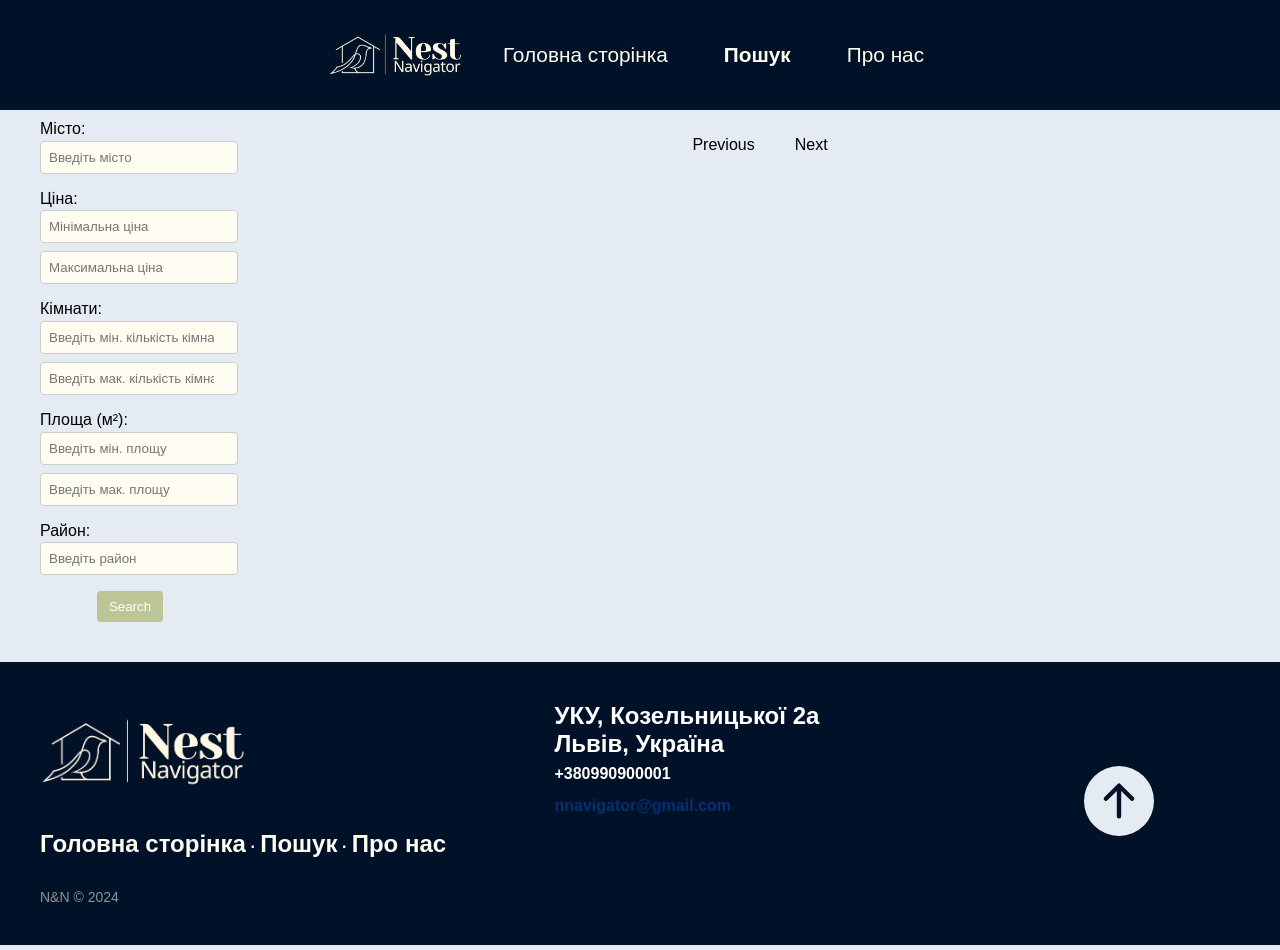
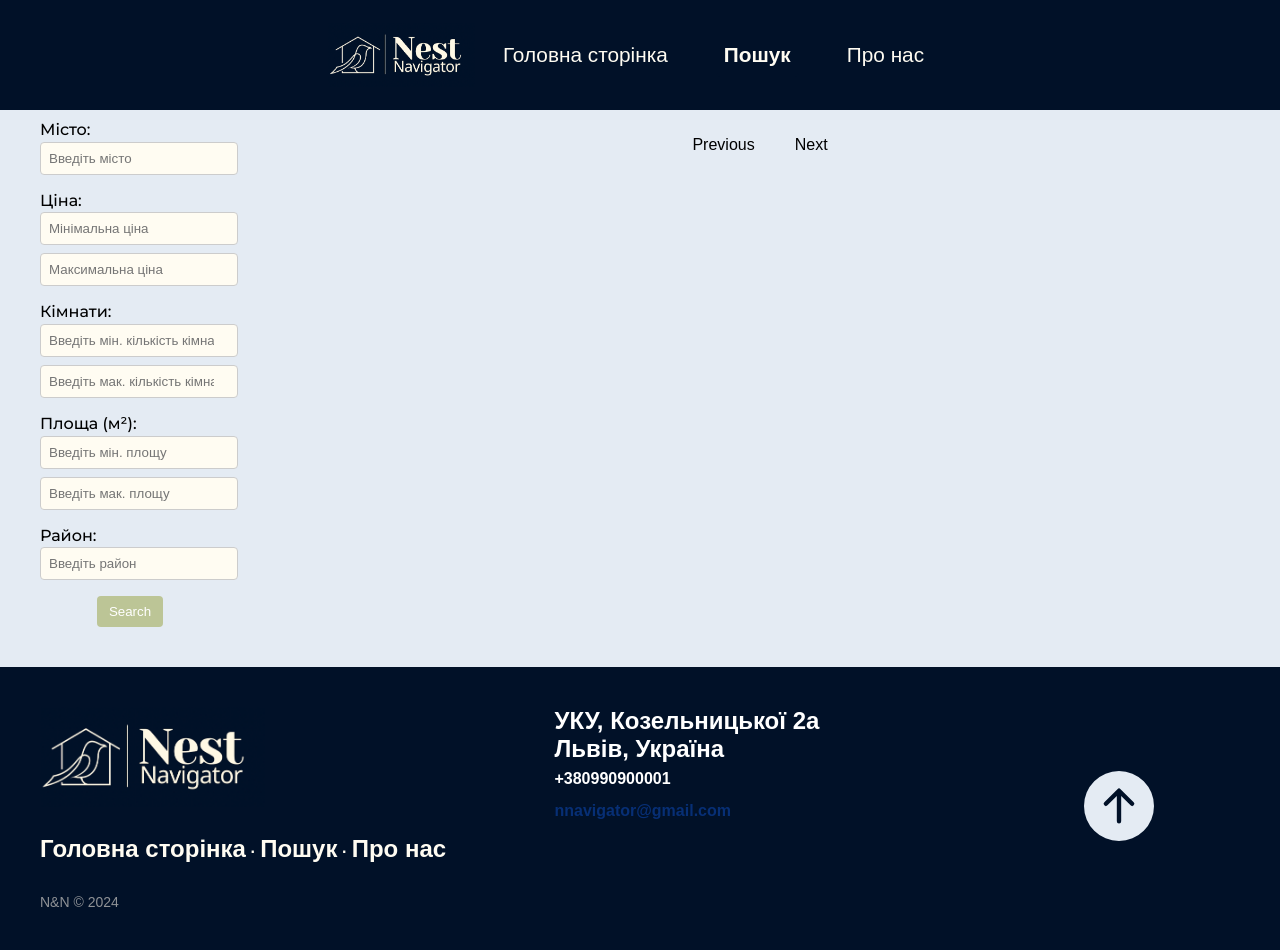
Before and after one commit to viktorpakholok/Nest-Navigator, a Flask app: template website/templates/search_page.html in a window 1280 px wide. Run offline with Flask 3, Linux system fonts and the light colour scheme; the template is opened without the code that fills it: values that come from a table or form of the project are taken from there, others are empty; some libraries are stand-ins or nearby versions.

Commit message:
font change

```diff
--- a/website/static/css/style.css
+++ b/website/static/css/style.css
@@ -19,6 +19,13 @@ body {
 h1 {
   margin-bottom: 0.5em;
   font-size: 6em;
+}
+
+.montserrat-medium {
+  font-family: Montserrat, sans-serif;
+  font-optical-sizing: auto;
+  font-weight: 500;
+  font-style: normal;
 }
 
 
@@ -197,10 +204,10 @@ button {
 
 
 .img-adver-section {
-  max-height: 45vh;
-  max-width: 45vh;
   object-fit: contain;
   object-position: center;
+  height: 250px;
+  width: 280px;
 }
 
 .slaider {
@@ -233,6 +240,9 @@ button {
     margin: 0 10px 10px 0;
   }
 
+  .adver-title {
+    font-size: 26px;
+}
 
 
 /* filters */
@@ -424,12 +434,12 @@ input[type="submit"]:hover {
 .slider-wrap{
   position: relative;
   overflow: hidden;
-  /* height: 33vh; */
-  /* width: 30%; */
+
 }
 
 .slider-main{
     height: 50vh;
+    overflow: hidden;
 
     /* position: absolute; */
 }
@@ -442,10 +452,7 @@ input[type="submit"]:hover {
 }
 
 .slider-main .item img{
-  width: 90%;
-  /* height: 90%; */
-  /* margin-top: 5%; */
-  margin: 5%;
+  margin: 0 5%;
   display: block;
 }
 
@@ -464,13 +471,14 @@ input[type="submit"]:hover {
 .center-d{
   /* margin: auto; */
   margin-right: 5%;
-  width: 25%;
+  width: 280px;
   position: relative;
+  flex-shrink: 0;
+  height: 250px;
 }
 
 .btns-sl {
   margin-top: 0;
-  /* height: 25vh; */
   cursor: pointer;
   background: none;
   color: #FFFCF2;
@@ -488,11 +496,11 @@ input[type="submit"]:hover {
 
 }
 .prev {
-  left:0;
+  left: 3%;
 }
 
 .next{
-  right: 0;
+  right: -3%;
 }
 
 .page-item a{
@@ -523,3 +531,9 @@ a{
   text-decoration: none;
   color: black;
 }
+
+@media only screen and (max-width: 767px) {
+  body {
+    background-color: lightblue;
+  }
+}
--- a/website/templates/search_page.html
+++ b/website/templates/search_page.html
@@ -5,9 +5,13 @@
     <meta charset="UTF-8">
     <meta name="viewport" content="width=device-width, initial-scale=1.0">
     <title>Nest Navigator</title>
+    <link rel="preconnect" href="https://fonts.googleapis.com">
+    <link rel="preconnect" href="https://fonts.gstatic.com" crossorigin>
+    <link href="https://fonts.googleapis.com/css2?family=Montserrat:ital,wght@0,100..900;1,100..900&display=swap" rel="stylesheet">
     <link rel="stylesheet" href="{{ url_for('static', filename = 'css/style.css')}}">
     <script src="{{ url_for('static', filename = 'jscripts/index.js') }}"></script>
     <script src="https://cdn.jsdelivr.net/npm/lazyload@2.0.0-rc.2/lazyload.js"></script>
+
 </head>
 
 <body>
@@ -30,31 +34,31 @@
             <div class="filters">
                 <form id="searchForm" action="" method="post" autocomplete="off">
                     <div class="filter-item">
-                        <label for="city">Місто:</label>
+                        <label for="city" class="montserrat-medium">Місто:</label>
                         <input type="text" class="form-control" name="city_tag" autocomplete="off"
                             placeholder="Введіть місто" />
                     </div>
                     <div class="filter-item">
-                        <label for="price">Ціна:</label>
+                        <label for="price" class="montserrat-medium">Ціна:</label>
                         <input type="number" class="form-control" name="min_price_tag" placeholder="Мінімальна ціна" />
                         <input type="number" class="form-control" name="max_price_tag" placeholder="Максимальна ціна" />
                     </div>
                     <div class="filter-item">
-                        <label for="rooms">Кімнати:</label>
+                        <label for="rooms" class="montserrat-medium">Кімнати:</label>
                         <input type="number" class="form-control" name="min_rooms_tag"
                             placeholder="Введіть мін. кількість кімнат" />
                         <input type="number" class="form-control" name="max_rooms_tag"
                             placeholder="Введіть мак. кількість кімнат" />
                     </div>
                     <div class="filter-item">
-                        <label for="area">Площа (м²):</label>
+                        <label for="area" class="montserrat-medium">Площа (м²):</label>
                         <input type="number" class="form-control" name="min_area_tag"
                             placeholder="Введіть мін. площу" />
                         <input type="number" class="form-control" name="max_area_tag"
                             placeholder="Введіть мак. площу" />
                     </div>
                     <div class="filter-item">
-                        <label for="region">Район:</label>
+                        <label for="region" class="montserrat-medium" >Район:</label>
                         <input type="text" class="form-control" name="district_tag" placeholder="Введіть район" />
                     </div>
                     <div class="col-6" align="center">
@@ -132,13 +136,17 @@
 
 
                         <div class='adver-text'>
-                            <h2><a href="{{ apartament.url }}">{{ apartament.name.split(', ', maxsplit = 1)[1] }}</a>
+                            <h2 class="adver-title montserrat-medium"><a href="{{ apartament.url }}">{{ apartament.name.split(', ', maxsplit = 1)[1] }}</a>
                             </h2>
                             <div class="adver-description">
                                 <p class="adver-description-item">{{ apartament.area }} м²</p>
                                 <div class="adver-description-item">
                                     {{ apartament.price }}
                                     {{ apartament.currency }}
+                                </div>
+                                <div class="adver-description-item">
+                                    ціна
+                                    {{ apartament.currency }}/м²
                                 </div>
                                 <p class="adver-description-item">K-сть кімнат: {{ apartament.rooms }}</p>
                                 <p class="adver-description-item">{{ apartament.district }}</p>
```
Also changed, not shown: website/houses_test_db.db.
